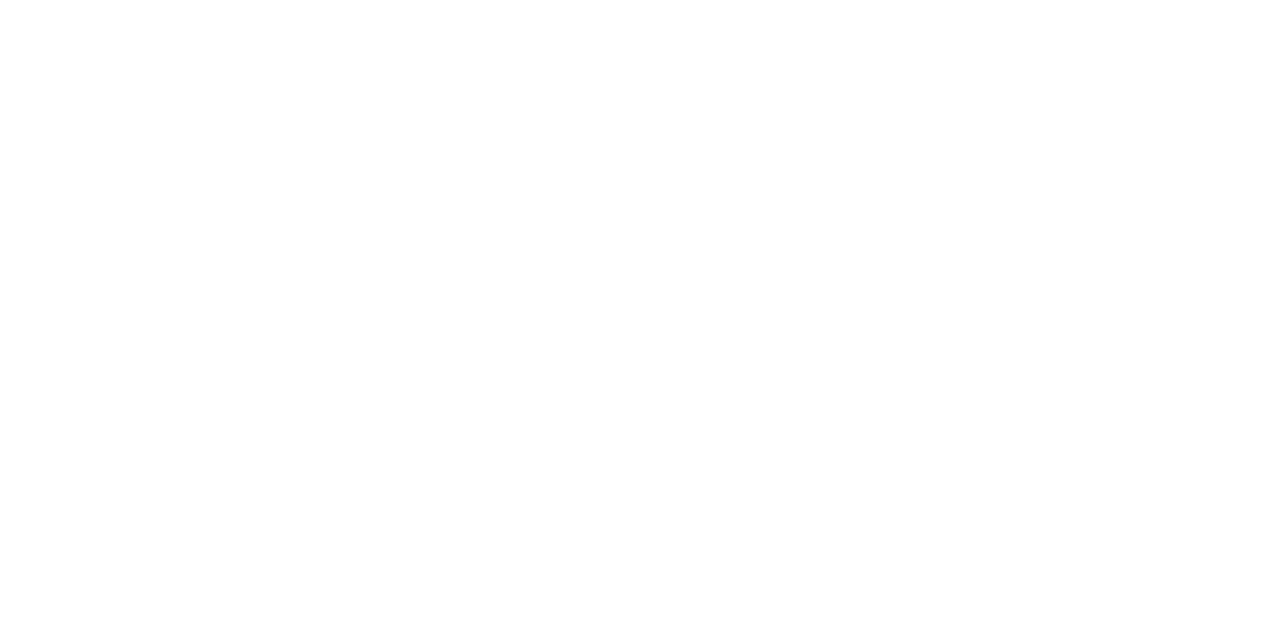
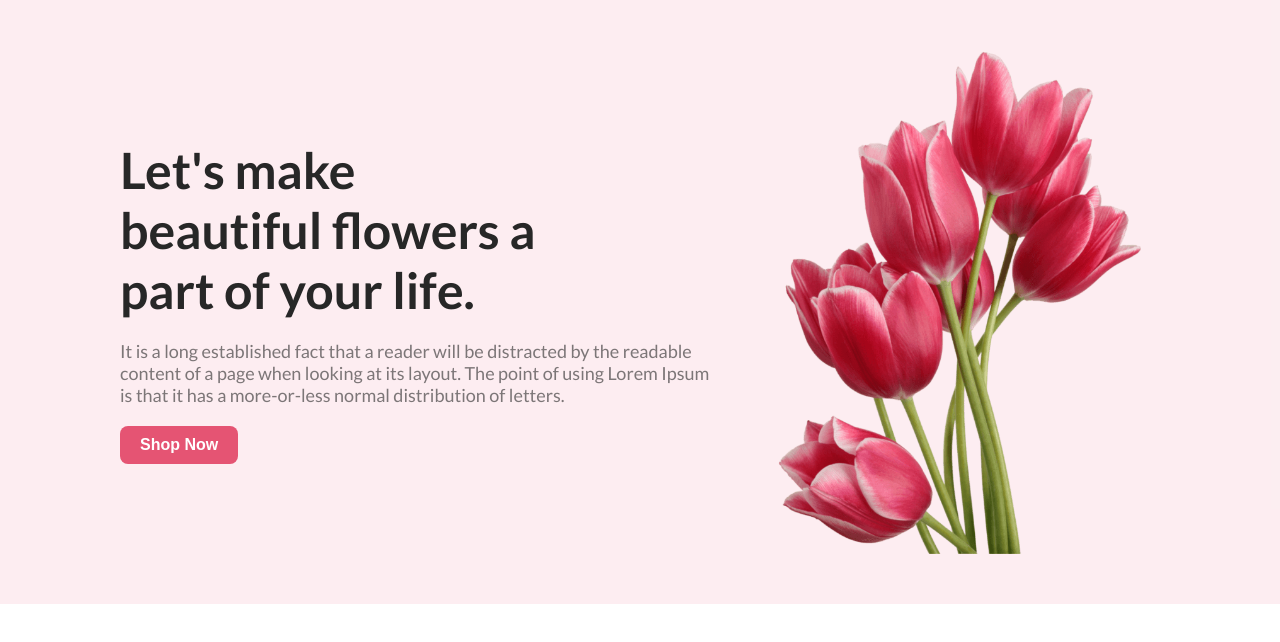
Before and after one commit to rayahanalways/flower-shop-assignment, a plain HTML site: page index.html in a window 1280 px wide. Drawn offline with Linux system fonts and the light colour scheme.

Commit message:
header added

```diff
--- a/index.html
+++ b/index.html
@@ -12,7 +12,18 @@
 </head>
 
 <body>
-
+    <header class="header">
+        <div class="flower-banner">
+            <h3 class="flower-title">Let's make <br> beautiful flowers a <br> part of your life.</h3>
+            <p class="flower-description">It is a long established fact that a reader will be distracted by the readable
+                content of a page when looking at its layout. The point of using Lorem Ipsum is that it has a
+                more-or-less normal distribution of letters.</p>
+            <button class="btn-flower">Shop Now</button>
+        </div>
+        <img src="images/pngwing 10.png" alt="flower_photo">
+    </header>
+    <main></main>
+    <footer></footer>
 </body>
 
 </html>
--- a/style.css
+++ b/style.css
@@ -1,4 +1,50 @@
+* {
+    margin: 0;
+    padding: 0;
+}
+
 body {
     font-family: 'Lato', sans-serif;
 
 }
+
+.header {
+    background: #E554731A;
+    display: flex;
+    align-items: center;
+    justify-content: space-around;
+    padding: 50px 100px;
+
+}
+
+.header img {
+    width: 400px;
+}
+
+.flower-banner {
+    width: 600px;
+}
+
+.flower-title {
+    color: #272727;
+    font-size: 50px;
+    font-weight: 800;
+    margin-bottom: 20px;
+}
+
+.flower-description {
+    color: #27272799;
+    font-size: 18px;
+    font-weight: 400;
+    margin-bottom: 20px;
+}
+
+.btn-flower {
+    border-radius: 8px;
+    background: #E55473;
+    padding: 10px 20px;
+    border: 0;
+    color: white;
+    font-weight: 700;
+    font-size: 16px;
+}
```
